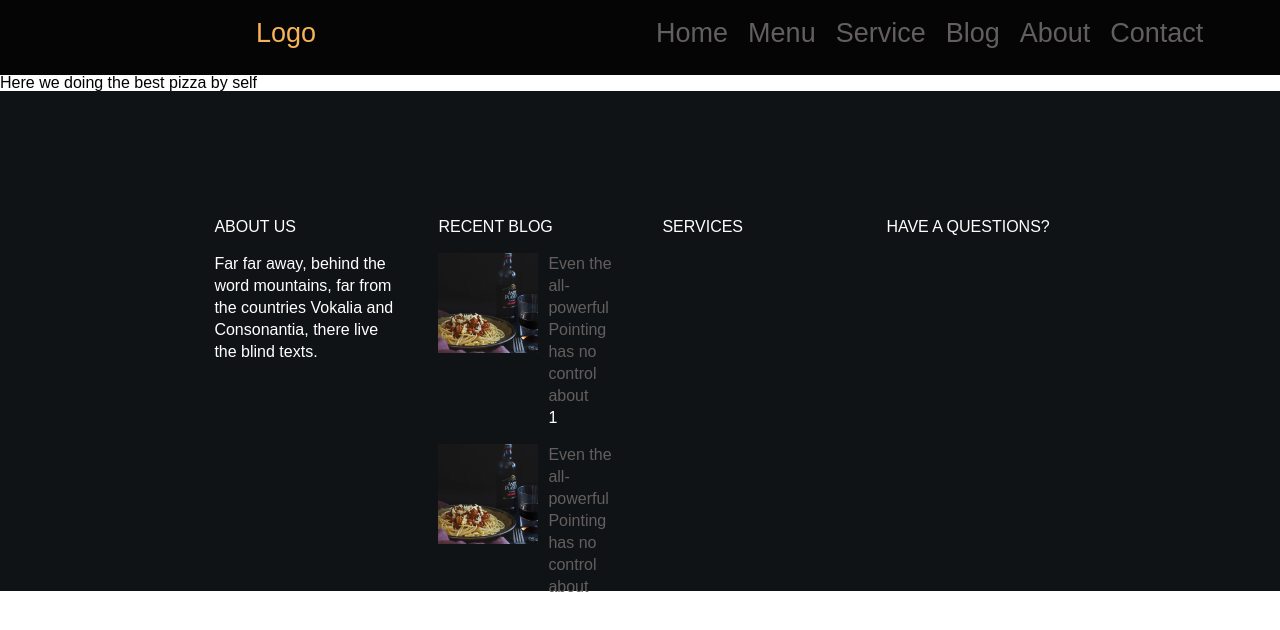
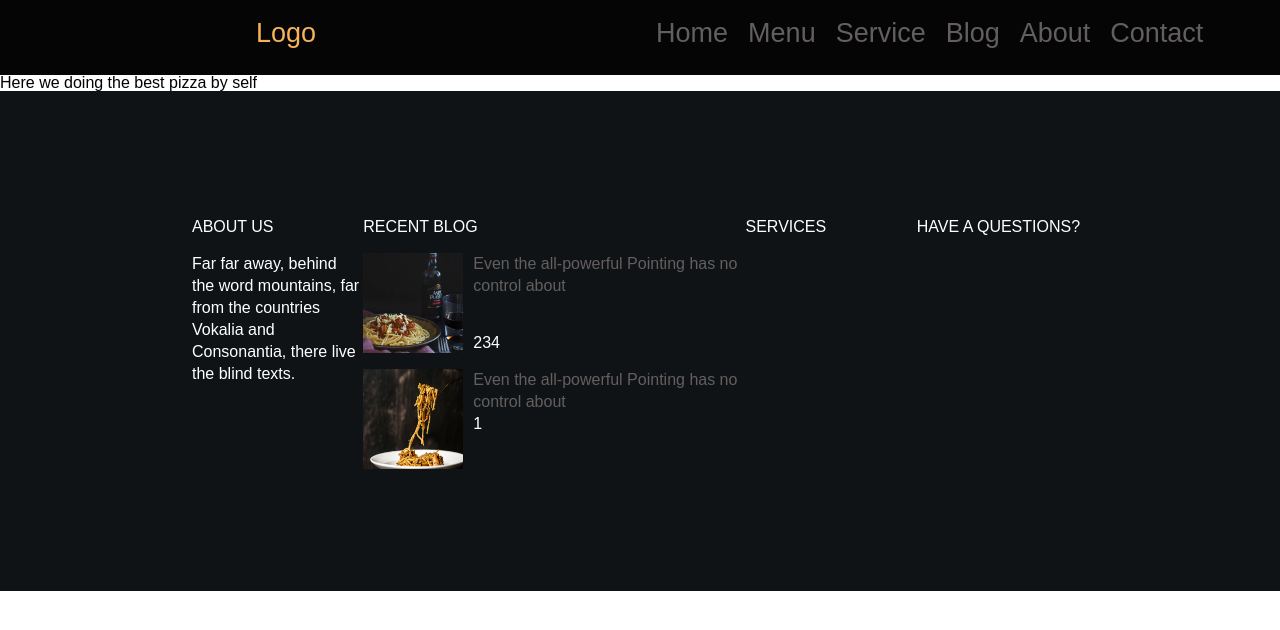
Before and after one commit to DmitryVoloshin/PizzaApp, a React (Create React App) app: page /constructor in a window 1280 px wide. Shown: the top 630 px of the page. Built offline with nearby package versions, Linux system fonts and the light colour scheme.

Commit message:
last today

```diff
--- a/src/components/footer/footer.css
+++ b/src/components/footer/footer.css
@@ -31,3 +31,10 @@
   display: flex;
   padding-bottom: 15px;
 }
+.blog-width{
+    width: 400px;
+}
+.blog-item_text{
+    display: flex;
+    padding-top: 35px;
+}
--- a/src/components/footer/footer.js
+++ b/src/components/footer/footer.js
@@ -3,6 +3,7 @@ import React from 'react';
 import './footer.css'
 
 import image1 from './../../img/footerimg/image1.jpg'
+import image2 from './../../img/footerimg/image2.jpg'
 
 const Footer = ( ) =>{
     return(
@@ -15,18 +16,22 @@ const Footer = ( ) =>{
                             far from the countries Vokalia and Consonantia,
                             there live the blind texts.</p>
                     </li>
-                    <li className="footer-block_item">
+                    <li className="footer-block_item blog-width">
                         <h2 className="footer-item_title">RECENT BLOG</h2>
                         <div className="blog-item">
                             <div className="blog-item_block">
                                 <img src={image1} className="footer-blog_image"/>
                                 <div className="blog-item_first">
                                     <a>Even the all-powerful Pointing has no control about</a>
-                                    <span>1</span>
+                                    <span className="blog-item_text">
+                                        <p>2</p>
+                                        <p>3</p>
+                                        <p>4</p>
+                                    </span>
                                 </div>
                             </div>
                             <div className="blog-item_block">
-                                <img src={image1} className="footer-blog_image"/>
+                                <img src={image2} className="footer-blog_image"/>
                                 <div className="blog-item_first">
                                     <a>Even the all-powerful Pointing has no control about</a>
                                     <span>1</span>
```
